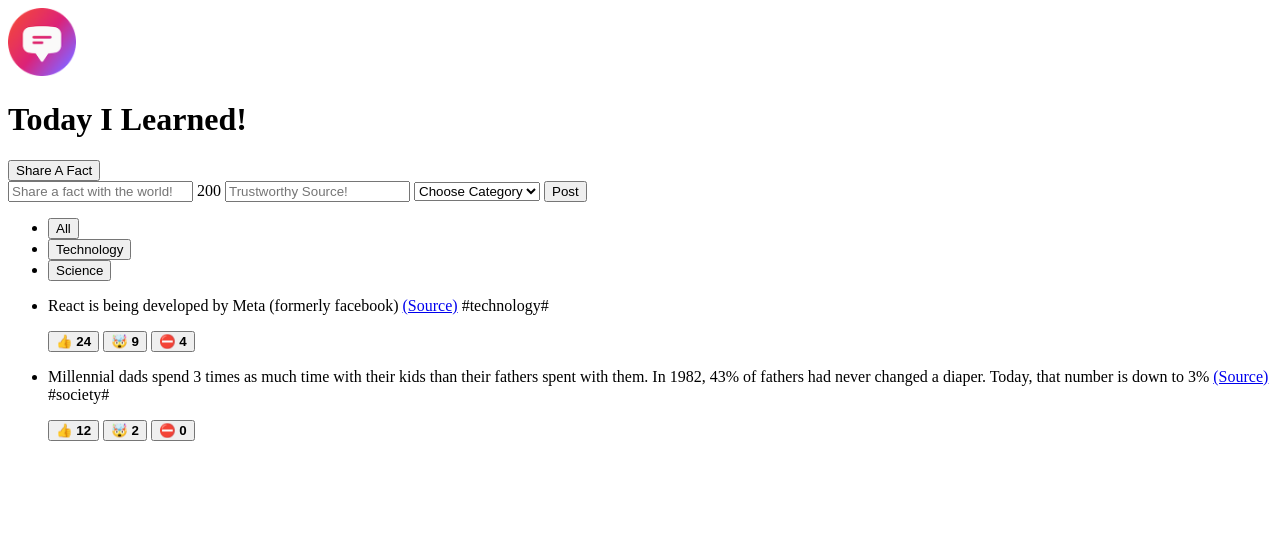
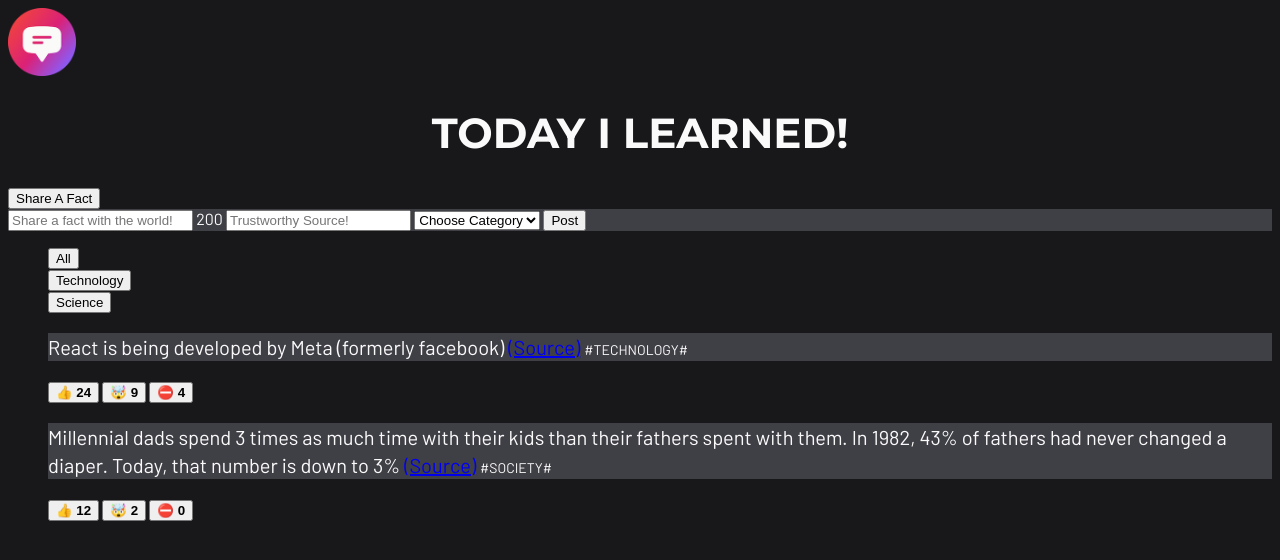
Before and after one commit to mdsaqib7/fact-app, a plain HTML site: page index.html in a window 1280 px wide. Drawn offline with Linux system fonts and the light colour scheme.

Commit message:
Added Basic CSS Styling

```diff
--- a/index.html
+++ b/index.html
@@ -3,6 +3,13 @@
   <head>
     <meta charset="UTF-8" />
     <meta name="viewport" content="width=device-width, initial-scale=1.0" />
+    <link rel="preconnect" href="https://fonts.googleapis.com" />
+    <link rel="preconnect" href="https://fonts.gstatic.com" crossorigin />
+    <link
+      href="https://fonts.googleapis.com/css2?family=Barlow:wght@400;600;700&family=Montserrat:wght@400;600;700&display=swap"
+      rel="stylesheet"
+    />
+    <link rel="stylesheet" href="style.css" />
     <title>Today I Learned!</title>
   </head>
   <body>
@@ -11,7 +18,7 @@
       <h1>Today I Learned!</h1>
       <button>Share A Fact</button>
     </header>
-    <form>
+    <form class="fact-form">
       <input type="text" placeholder="Share a fact with the world!" />
       <span>200</span>
       <input type="text" placeholder="Trustworthy Source!" />
@@ -40,10 +47,10 @@
       <section>
         <ul>
           <li>
-            <p>
+            <p class="Fact">
               React is being developed by Meta (formerly facebook)
               <a href="https://opensource.fb.com/" target="_blank">(Source)</a>
-              <span>#technology#</span>
+              <span class="Tag">#technology#</span>
             </p>
             <div>
               <button>👍 <strong>24</strong></button>
@@ -52,7 +59,7 @@
             </div>
           </li>
           <li>
-            <p>
+            <p class="Fact">
               Millennial dads spend 3 times as much time with their kids than
               their fathers spent with them. In 1982, 43% of fathers had never
               changed a diaper. Today, that number is down to 3%
@@ -61,7 +68,7 @@
                 target="_blank"
                 >(Source)</a
               >
-              <span>#society#</span>
+              <span class="Tag">#society#</span>
             </p>
             <div>
               <button>👍 <strong>12</strong></button>
--- /dev/null
+++ b/style.css
@@ -0,0 +1,31 @@
+body {
+  font-family: "Barlow", Helvetica;
+  background-color: #18181b;
+  color: #fafafa;
+}
+
+h1 {
+  font-family: "Montserrat", Helvetica;
+  font-size: 42px;
+  text-transform: uppercase;
+  text-align: center;
+}
+
+.fact-form {
+  background-color: #3f3f46;
+}
+
+.Fact {
+  background-color: #3f3f46;
+  font-size: 20px;
+  line-height: 1.4;
+}
+
+.Tag {
+  font-size: 14px;
+  text-transform: uppercase;
+}
+
+ul {
+  list-style: none;
+}
```
